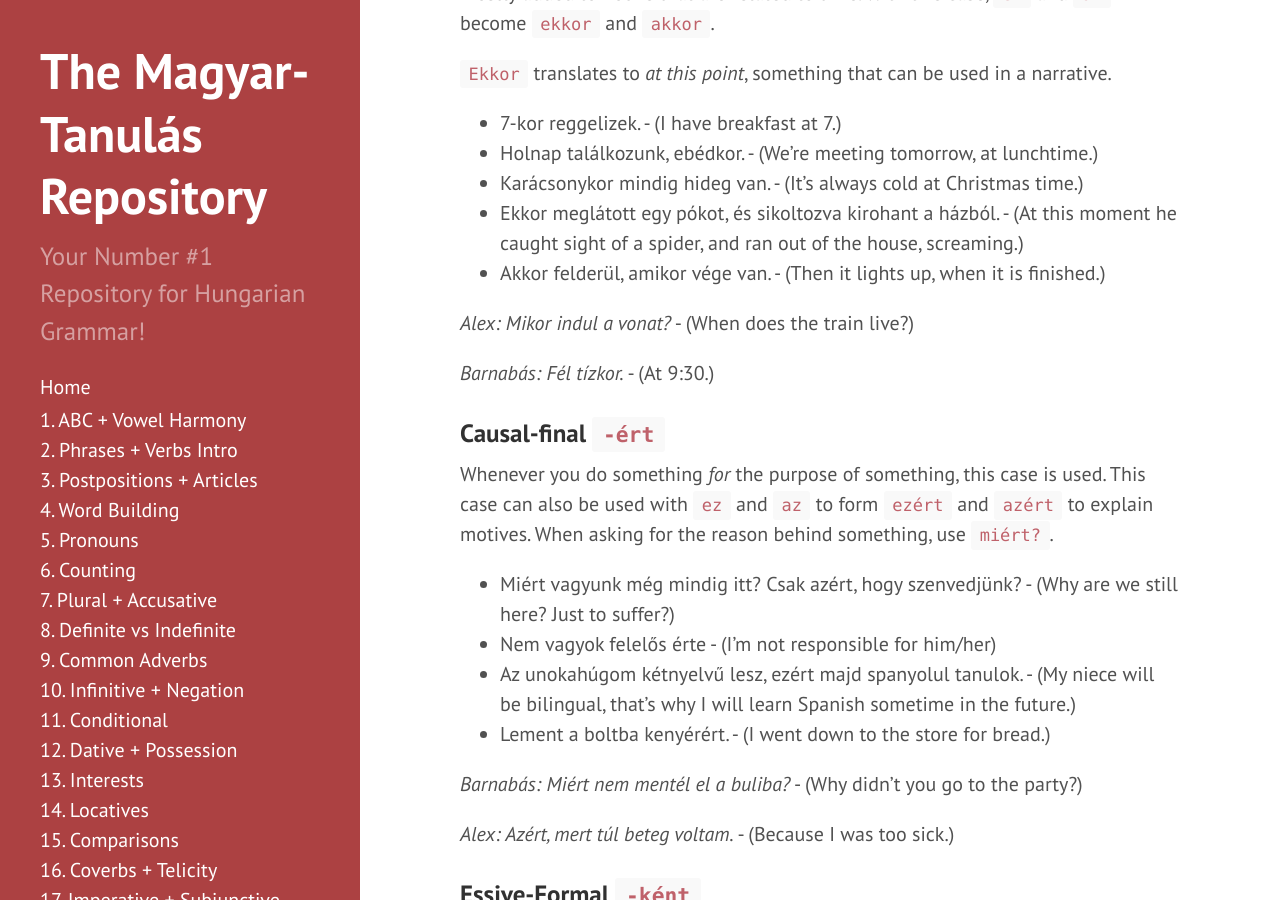
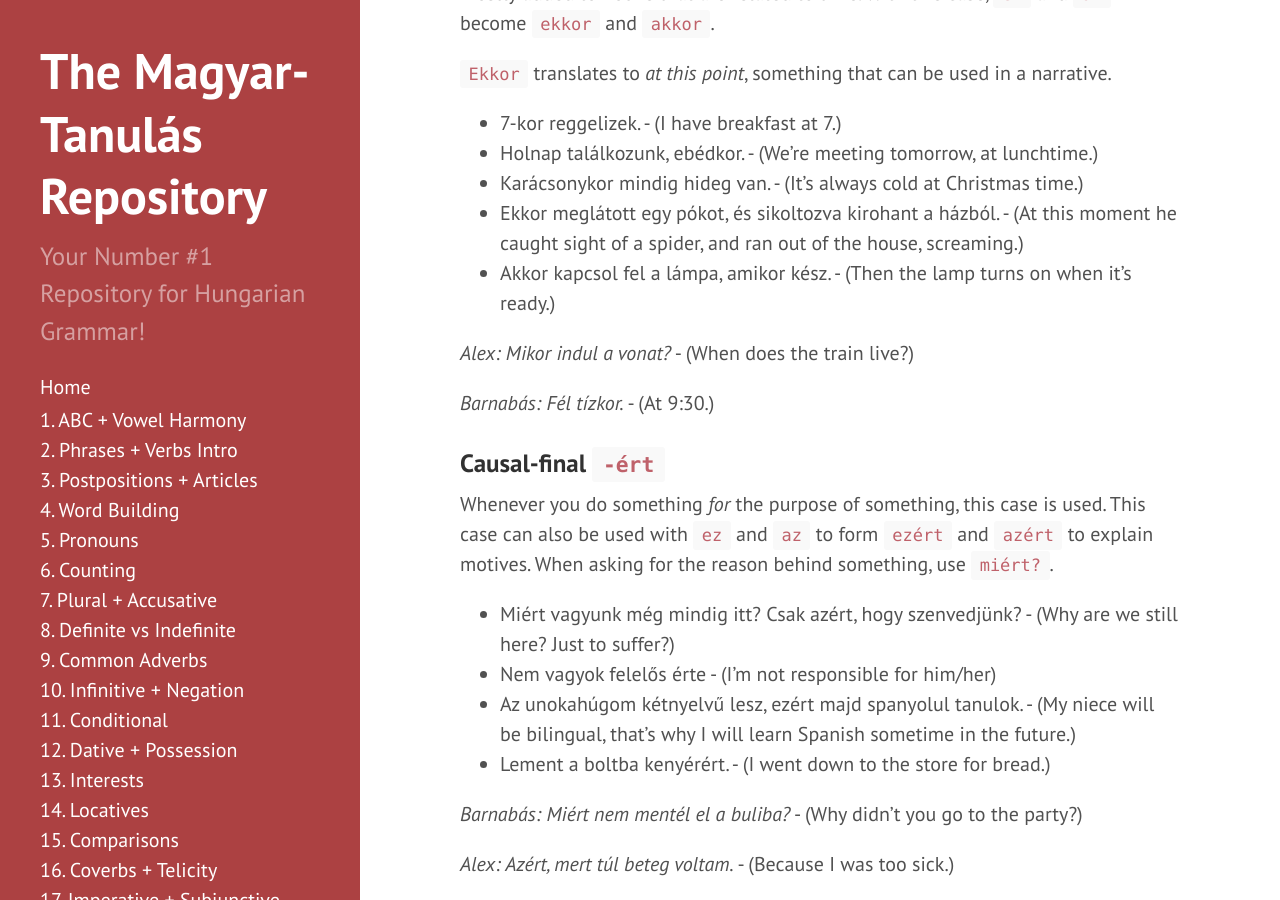
Before and after one commit to Magyartanulas/magyartanulas.github.io, a Jekyll site: the page built from noun_case_summary.md, in a window 1280 px wide and 900 px high, scrolled down 1940 px. Built offline with Jekyll 4.4.1, drawn with Linux system fonts in a browser that asks for light colours; comment, search, counter and statistics services are not loaded.

Commit message:
Update noun_case_summary.md

```diff
--- a/noun_case_summary.md
+++ b/noun_case_summary.md
@@ -63,7 +63,7 @@ Adding this on to the noun gives the meaning of *at the time of*. Naturally this
 * Holnap találkozunk, ebédkor. - (We're meeting tomorrow, at lunchtime.)
 * Karácsonykor mindig hideg van. - (It's always cold at Christmas time.)
 * Ekkor meglátott egy pókot, és sikoltozva kirohant a házból. - (At this moment he caught sight of a spider, and ran out of the house, screaming.)
-* Akkor felderül, amikor vége van. - (Then it lights up, when it is finished.)
+* Akkor kapcsol fel a lámpa, amikor kész. - (Then the lamp turns on when it's ready.)
 
 *Alex: Mikor indul a vonat?* - (When does the train live?)
 
```
